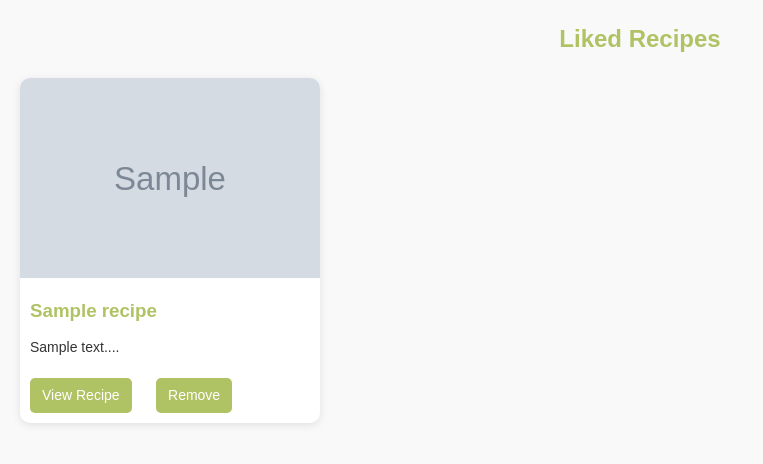
After one commit to ann-riya18/Taste_It, a PHP site: page /liked_recipes.php in a window 1280 px wide. The commit adds this page. Shown: the top 464 px of the page, without its empty margins (0-763 px from the left). Run offline with PHP 8.4, Linux system fonts and the light colour scheme; the visitor is signed in with stand-in values (Sample User, id 1); tables that the repository leaves empty or names only in its code hold one stand-in row (values such as "Sample post"); grey boxes marked "Sample" are stand-in pictures.

Commit message:
Add files via upload

```diff
--- /dev/null
+++ b/liked_recipes.php
@@ -0,0 +1,81 @@
+<?php
+session_start();
+include 'db.php'; // Your DB connection
+
+if (!isset($_SESSION['user_id'])) {
+    header("Location: user_login.php");
+    exit();
+}
+
+$user_id = $_SESSION['user_id'];
+
+// Remove like if requested
+if (isset($_GET['remove_id'])) {
+    $remove_id = $_GET['remove_id'];
+    $del_sql = "DELETE FROM likes WHERE user_id=? AND recipe_id=?";
+    $del_stmt = $conn->prepare($del_sql);
+    $del_stmt->bind_param("ii", $user_id, $remove_id);
+    $del_stmt->execute();
+    header("Location: liked_recipes.php");
+    exit();
+}
+
+// Fetch liked recipes
+$sql = "SELECT r.id, r.title, r.description, r.image_path
+        FROM recipes r
+        JOIN likes l ON r.id = l.recipe_id
+        WHERE l.user_id = ?
+        ORDER BY l.created_at DESC"; // assuming likes table has created_at
+$stmt = $conn->prepare($sql);
+$stmt->bind_param("i", $user_id);
+$stmt->execute();
+$result = $stmt->get_result();
+?>
+<!DOCTYPE html>
+<html lang="en">
+<head>
+    <meta charset="UTF-8">
+    <meta name="viewport" content="width=device-width, initial-scale=1.0">
+    <title>Liked Recipes</title>
+    <link rel="stylesheet" href="style.css"> <!-- Your theme CSS -->
+    <style>
+        body { font-family: 'Poppins', sans-serif; margin: 20px; background: #f9f9f9; }
+        h2 { color: #B0C364; text-align: center; }
+        .recipe-grid {
+    display: grid;
+    grid-template-columns: repeat(4, 1fr); /* 4 cards per row */
+    gap: 20px;
+    justify-content: start; /* Align cards to the left */
+    margin-top: 20px;
+}
+
+        .recipe-card { background: #fff; border-radius: 10px; box-shadow: 0 2px 8px rgba(0,0,0,0.1); width: 300px; overflow: hidden; transition: transform 0.2s; }
+        .recipe-card:hover { transform: translateY(-5px); }
+        .recipe-card img { width: 100%; height: 200px; object-fit: cover; }
+        .recipe-card h3 { margin: 10px; color: #B0C364; }
+        .recipe-card p { margin: 10px; font-size: 14px; color: #333; }
+        .recipe-card a { display: inline-block; margin: 10px; padding: 6px 12px; background: #B0C364; color: #fff; text-decoration: none; border-radius: 5px; font-size: 14px; }
+        .recipe-card a:hover { background: #9aa94f; }
+        .no-likes { margin-top: 40px; text-align: center; color: #555; font-size: 16px; }
+    </style>
+</head>
+<body>
+    <h2>Liked Recipes</h2>
+
+    <?php if($result->num_rows > 0): ?>
+        <div class="recipe-grid">
+            <?php while($row = $result->fetch_assoc()): ?>
+                <div class="recipe-card">
+                    <img src="<?= $row['image_path']; ?>" alt="<?= $row['title']; ?>">
+                    <h3><?= $row['title']; ?></h3>
+                    <p><?= substr($row['description'], 0, 100) . '...'; ?></p>
+                    <a href="view_recipe.php?id=<?= $row['id']; ?>">View Recipe</a>
+                    <a href="liked_recipes.php?remove_id=<?= $row['id']; ?>">Remove</a>
+                </div>
+            <?php endwhile; ?>
+        </div>
+    <?php else: ?>
+        <p class="no-likes">You haven’t liked any recipes yet.</p>
+    <?php endif; ?>
+</body>
+</html>
```
Also changed, not shown: index.php (+68 -50 lines).
